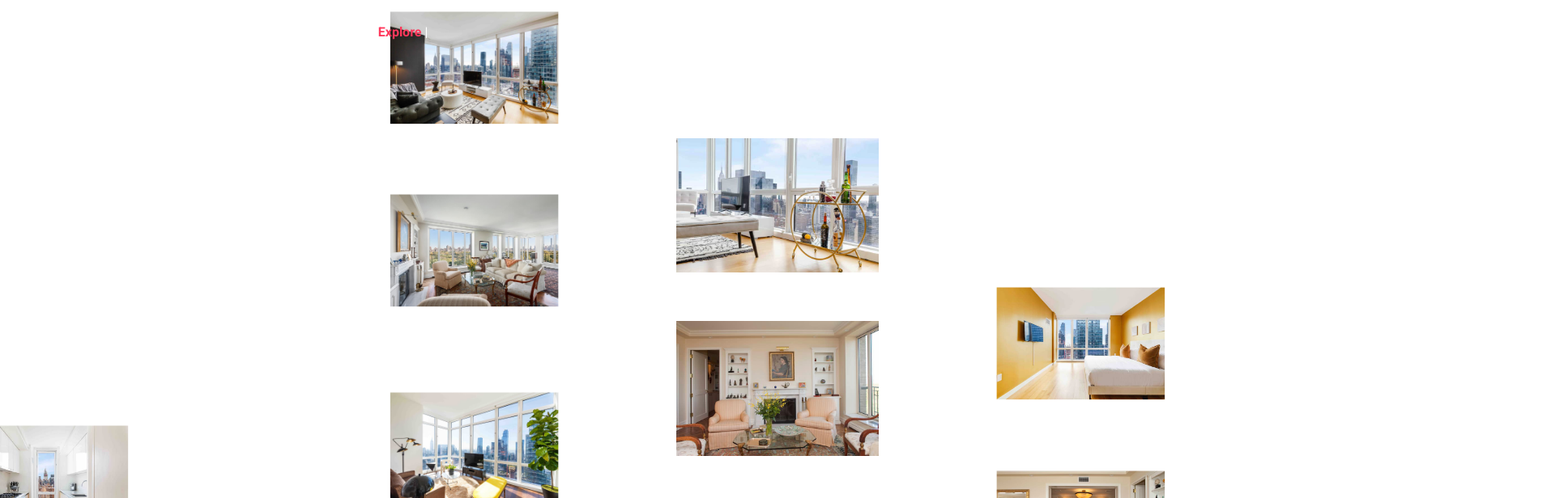
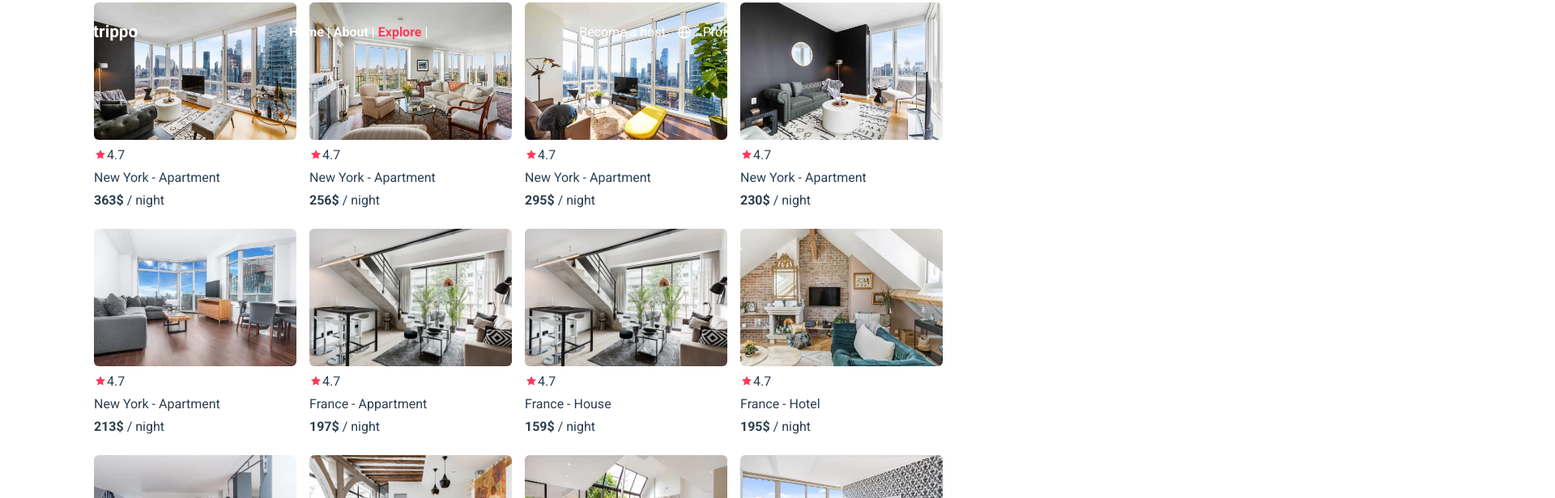
Before and after one commit to dandan-drori/Trippo, a Vue app: page /#/stay in a window 1280 px wide. Shown: the top 616 px of the page at 81% size, 1920 px wide, since content can reach past the window. Built offline with nearby package versions, Linux system fonts and the light colour scheme.

Commit message:
added styles to cmps

```diff
--- a/src/cmps/stay-preview.vue
+++ b/src/cmps/stay-preview.vue
@@ -1,12 +1,19 @@
 <template>
 <section class="stay-card-container">
-    <div class="block">
-<el-carousel trigger="click" height="150px" width="250px" direction="horizontal" type="card">
+
+<!-- <el-carousel trigger="click" height="150px" width="250px" direction="horizontal" type="card">
       <el-carousel-item v-for="(imgUrl,idx) in stay.imgUrls" :key="idx">
         <img :src="require(`@/assets/imgs/stays/${stay.loc.countryCode}/${stay.imgFolder}/${imgUrl}`)">
       </el-carousel-item>
-    </el-carousel>
+    </el-carousel> -->
+    <img class="preview-img" :src="require(`@/assets/imgs/stays/${stay.loc.countryCode}/${stay.imgFolder}/${stay.imgUrls[0]}`)">
+    <div class="card-rating">
+        <p><i class="el-icon-star-on star-icon"></i>4.7</p>
     </div>
+    <div class="card-location">{{stay.loc.country}} - {{stay.propertyType}}</div>
+    <div><span>{{stay.price}}$ </span>/ night</div>
+
+
 
 
 
@@ -23,9 +30,7 @@ props:{
 </script>
 
 <style>
-  .el-carousel__item img {
-    width: 250px;
-  }
+
 
 
 
--- a/src/main.js
+++ b/src/main.js
@@ -4,6 +4,7 @@ import './registerServiceWorker'
 import router from './router'
 import store from './store'
 import Element from 'element-ui'
+import 'element-ui/lib/theme-chalk/index.css';
 import '@/styles/styles.scss'
 
 Vue.config.productionTip = false
--- /dev/null
+++ b/src/styles/cmps/_stay-list.scss
@@ -0,0 +1,6 @@
+.stay-list{
+    display: flex;
+    flex-wrap: wrap;
+    justify-content: center;
+    gap:10px
+}
--- /dev/null
+++ b/src/styles/cmps/_stay-preview.scss
@@ -0,0 +1,27 @@
+.stay-card-container{
+    display: flex;
+    flex-direction: column;
+    gap: 9px;
+    margin-bottom: 10px;
+    padding:3px;
+    text-align: left;
+
+    .star-icon{
+        color:#ff385c;
+    }
+
+    img{
+        max-width:250px;
+        min-height:170px;
+        object-fit: cover;
+        border-radius: 6px;
+        &:hover{
+            cursor: pointer;
+        }
+    }
+
+    span{
+        font-weight: bold;
+    }
+
+}
--- a/src/styles/styles.scss
+++ b/src/styles/styles.scss
@@ -12,6 +12,8 @@
 // COMPONENTS
 @import 'cmps/app-header';
 @import 'cmps/stay-filter';
+@import 'cmps/stay-list';
+@import 'cmps/stay-preview';
 
 // VIEWS
 @import 'views/app';
--- a/src/views/home.vue
+++ b/src/views/home.vue
@@ -11,7 +11,7 @@
 import stayFilter from "../cmps/stay-filter.vue";
 export default {
   name: "Home",
-  data() {},
+
   components: {
     stayFilter,
   },
```
